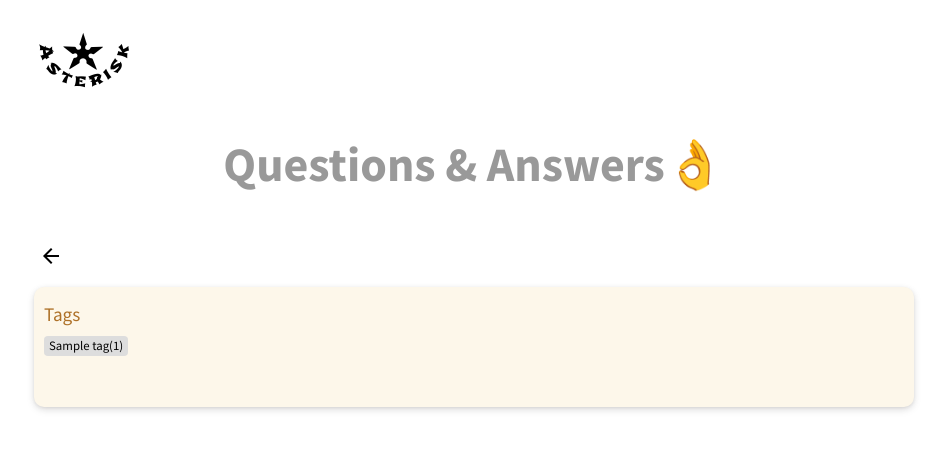
After one commit to tothgeza/Questions-And-Answers, a Flask app: template templates/tags.html in a window 1280 px wide. The commit adds this page. Shown: the top 450 px of the page, without its empty margins (166-1113 px from the left). Run offline with Flask 2, Linux system fonts and the light colour scheme; the template is opened without the code that fills it: most values are stand-ins (such as "Sample title", 1, 10 or a date in 2020).

Commit message:
Task: tag page

```diff
--- a/data_manager.py
+++ b/data_manager.py
@@ -422,3 +422,16 @@ def path_to_image(file_name):
 
 def delete_unused_image(file_name):
     connection.delete_image(file_name)
+
+
+@connection.connection_handler
+def get_tags_with_question_counter(cursor):
+    query = """
+                SELECT tag.name, COUNT(question_tag.question_id)
+                FROM tag
+                JOIN question_tag
+                ON tag.id = question_tag.tag_id
+                GROUP BY tag.name;
+                """
+    cursor.execute(query)
+    return cursor.fetchall()
--- a/server.py
+++ b/server.py
@@ -258,6 +258,12 @@ def delete_tag(question_id, tag_id):
     return redirect(request.referrer)
 
 
+@app.route("/tags")
+def list_tags():
+    tags = data_manager.get_tags_with_question_counter()
+    return render_template("tags.html", tags=tags)
+
+
 if __name__ == "__main__":
     app.run(
         port=5000,
--- a/static/css/style.css
+++ b/static/css/style.css
@@ -209,6 +209,20 @@ html {
 .title a{
     color: var(--blue)
 }
+
+.title-tag{
+    text-align: left;
+    height: 2rem;
+    margin: 15px 5px 0 10px;
+    font-size: 1.2em;
+    color: #ae7128;
+    overflow: hidden;
+    text-overflow: ellipsis;
+    display: -webkit-box;
+    -webkit-line-clamp: 1;
+    -webkit-box-orient: vertical;
+}
+
 .message {
     min-height: 3rem;
     height: auto;
--- a/templates/index.html
+++ b/templates/index.html
@@ -22,6 +22,7 @@
     <div class="tm10 w55">
         <a class="material-icons md-24 icon-nav" href="{{ url_for('main_page') }}">home</a>
         <a class="material-icons md-24 icon-nav" href="{{ url_for('add_question') }}">post_add</a>
+        <a class="material-icons md-24 icon-nav" href="{{ url_for('list_tags') }}">label</a>
     </div>
     <section class="main-frame">
         {% for quest in questions %}
--- a/templates/main_page.html
+++ b/templates/main_page.html
@@ -14,6 +14,7 @@
     </div>
     <div class="tm10 w55">
         <a class="material-icons md-24 icon-nav" href="{{ url_for('hello') }}">view_list</a>
+        <a class="material-icons md-24 icon-nav" href="{{ url_for('list_tags') }}">label</a>
     </div>
     <section class="main-frame">
         {% for quest in questions %}
--- /dev/null
+++ b/templates/tags.html
@@ -0,0 +1,15 @@
+{% extends "layer.html" %}
+{% block title %}Tags{% endblock %}
+{% block body %}
+    <div class="tm10 w55">
+        <a class="material-icons icon-nav" href={{ request.referrer }}>arrow_back</a>
+    </div>
+    <div class="card w55 tm15 bg-tag">
+        <div class="flex-message w40">
+            <div class="title-tag">Tags</div>
+        {% for tag in tags %}
+            <div><label class="tag-label" for="">{{ tag.name }}({{ tag.count }})</label></div>
+        {% endfor %}
+        </div>
+    </div>
+{% endblock %}
```
